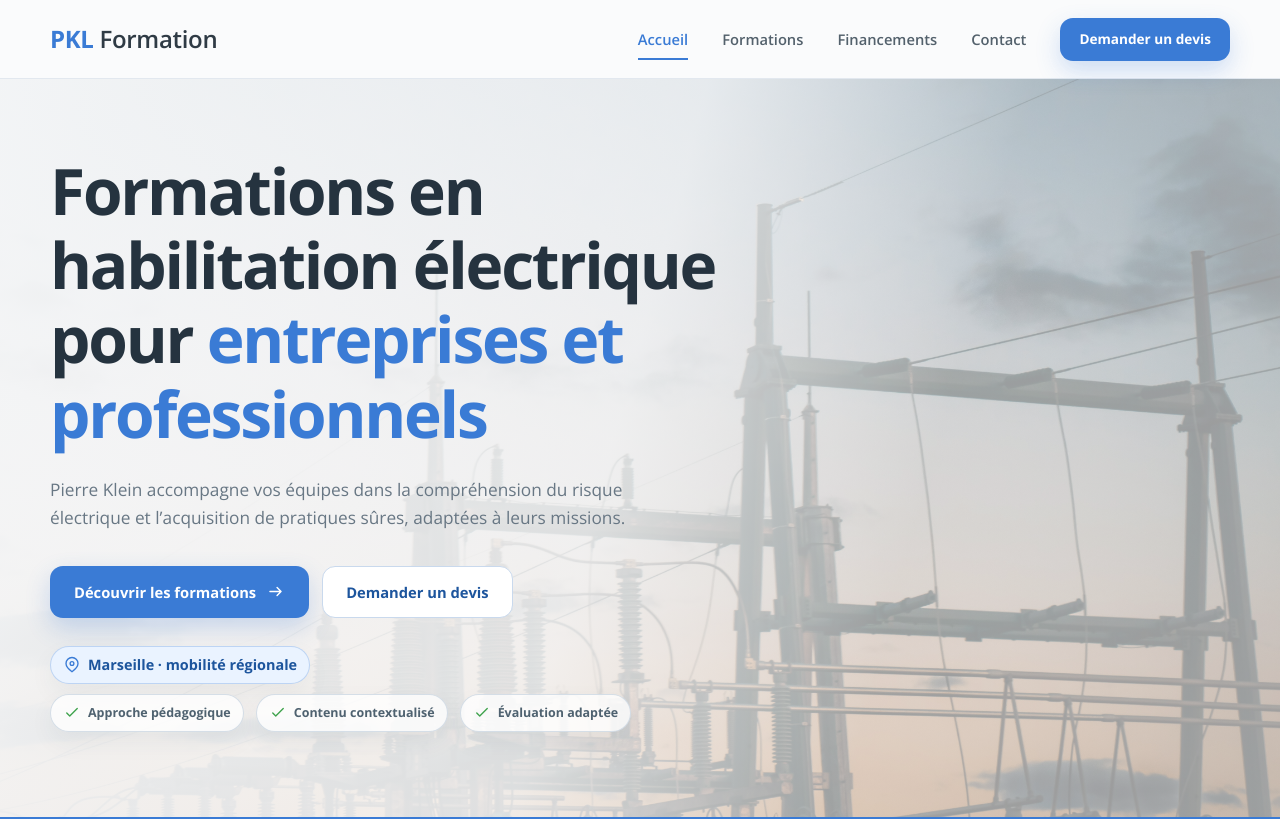
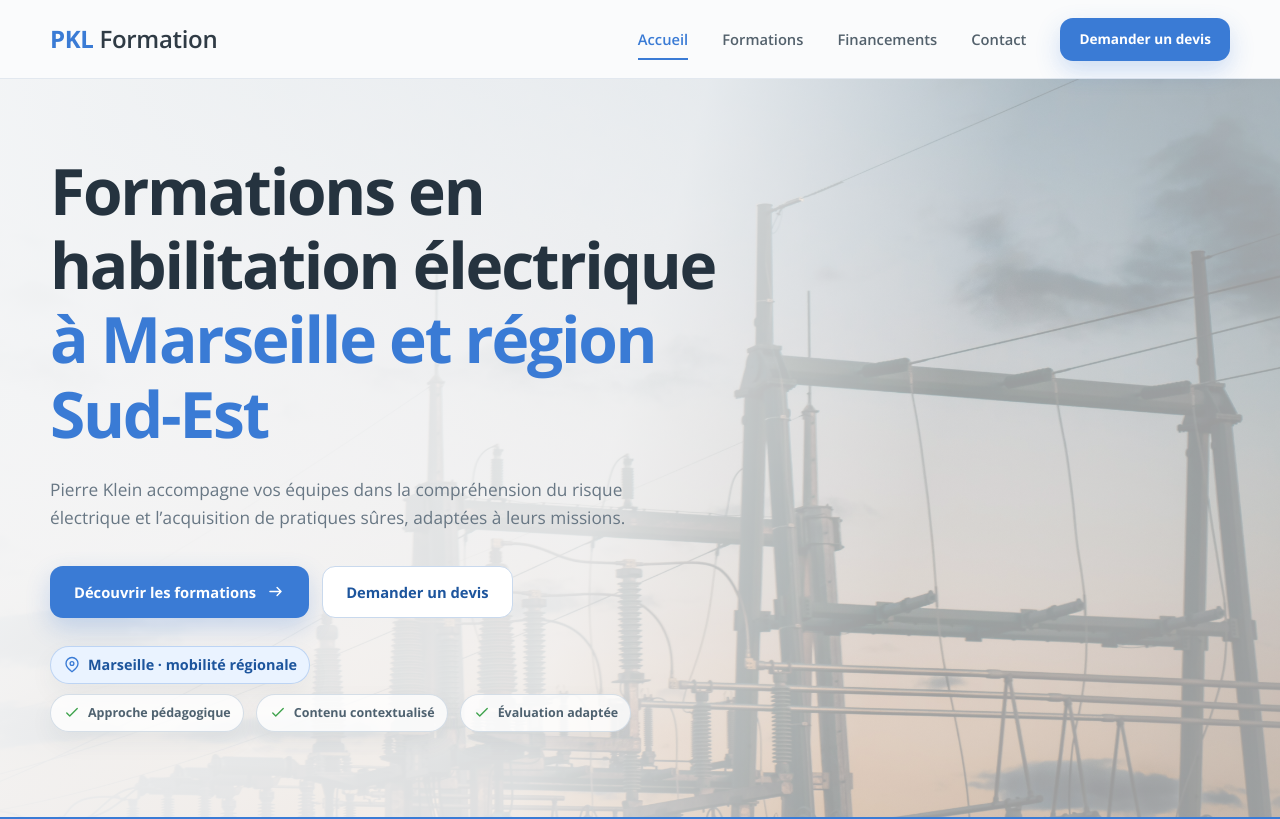
Before and after one commit to GregBoil/PKL, a React (Vite) app: page / in a window 1280 px wide. Shown: the top 819 px of the page. Built offline with nearby package versions, Linux system fonts and the light colour scheme.

Commit message:
Changement titre

```diff
--- a/src/pages/Home.jsx
+++ b/src/pages/Home.jsx
@@ -27,8 +27,8 @@ export default function Home() {
 
 
             <h1>
-              Formations en habilitation électrique pour{' '}
-              <span>entreprises et professionnels</span>
+              Formations en habilitation électrique {' '}
+              <span>à Marseille et région Sud-Est</span>
             </h1>
 
             <p>
```
